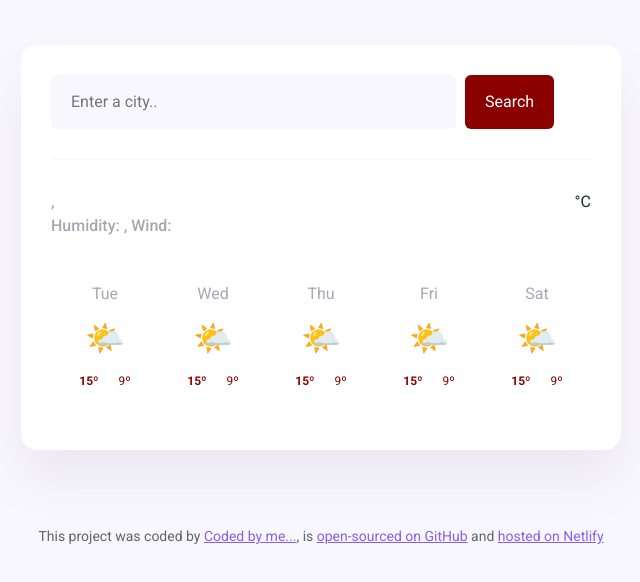
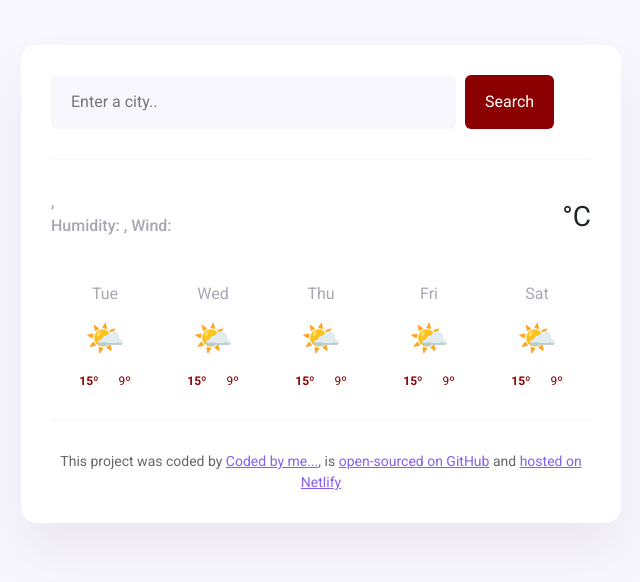
Before and after one commit to Tuluman/Weather, a plain HTML site: page index.html in a window 1280 px wide. Shown: the whole page, without its empty margins (319-959 px from the left). Drawn offline with nearby package versions, Linux system fonts and the light colour scheme; no server answers.

Commit message:
Update index.html

```diff
--- a/index.html
+++ b/index.html
@@ -59,14 +59,11 @@
           <div class="weather-app-temperature-container">
             <div id="icon"></div>
             <div class="weather-app-temperature" id="temperature"></div>
-            <div class="weatehr-app-unit">°C</div>
+            <div class="weather-app-unit">°C</div>
           </div>
         </div>
         <div class="weather-forecast" id="forecast"></div>
-
-        </div>
       </main>
-
       <footer>
         This project was coded by
         <a href="https://github.com/Tuluman" target="_blank"> Coded by me...</a
```
